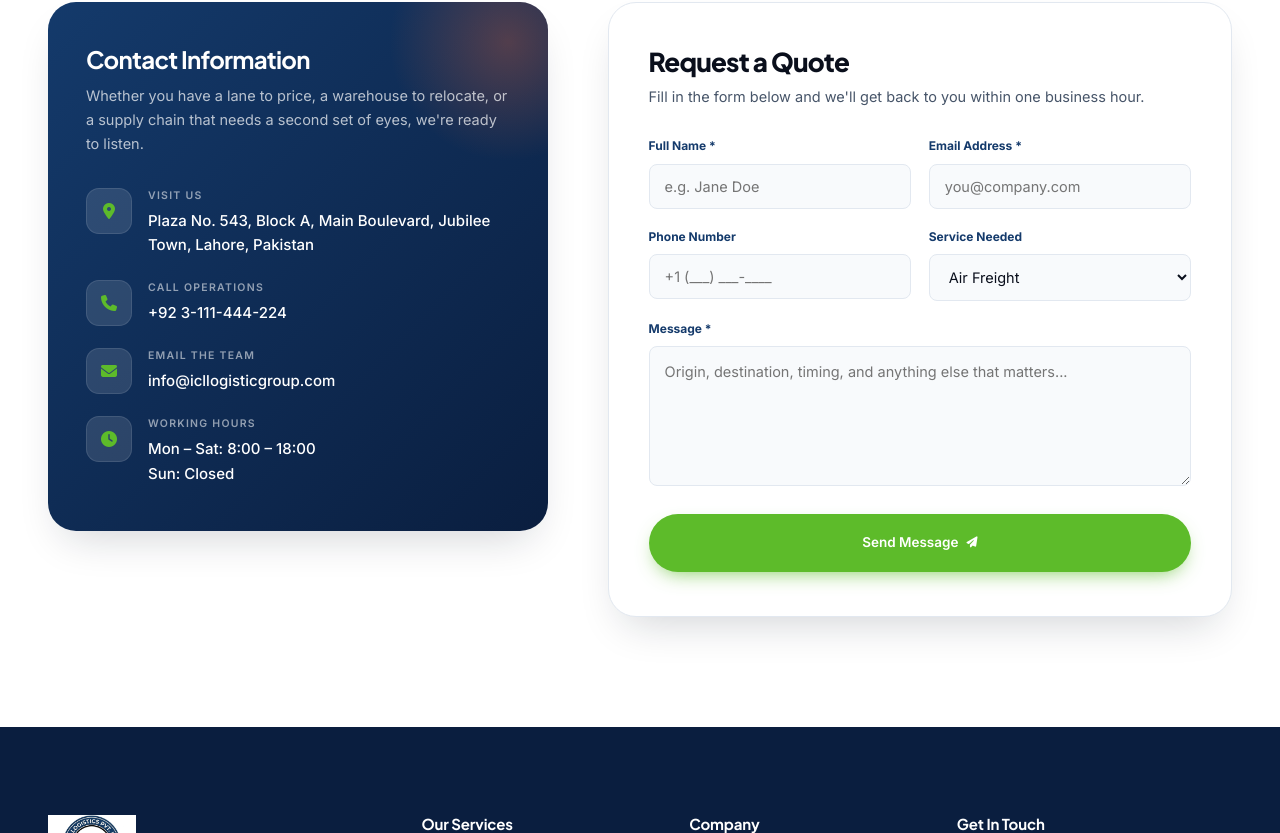
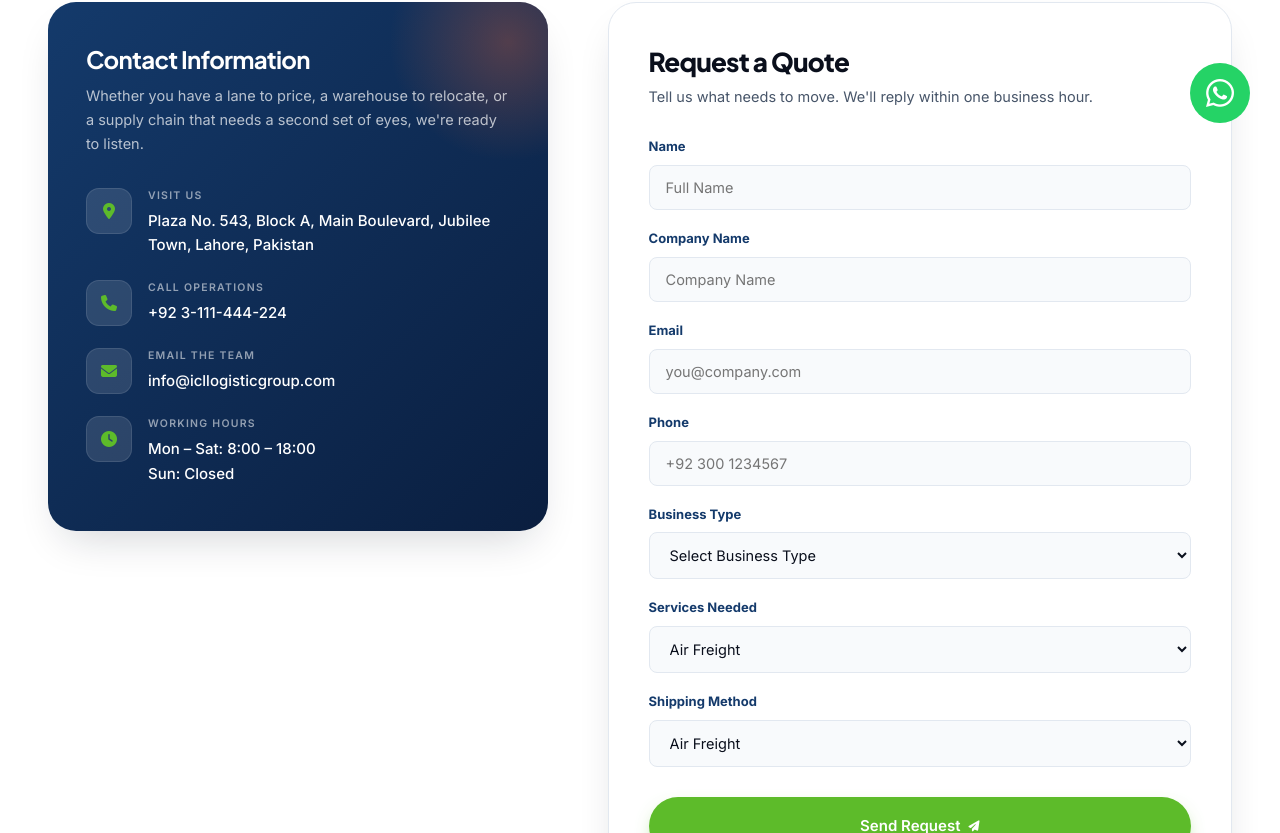
Before and after one commit to Anesa5/logistics-website, a Next.js app: page /contact in a window 1280 px wide. Shown: the part 587-1420 px from the top of the page. Built offline with nearby package versions, Linux system fonts and the light colour scheme.

Commit message:
Added WhatsApp float, updated footer social links, and fixed contact form

```diff
--- a/app/contact/page.tsx
+++ b/app/contact/page.tsx
@@ -1,28 +1,40 @@
 'use client';
 
-import { useState, FormEvent } from 'react';
+import { useState } from 'react';
 import { SERVICES } from '@/lib/data';
 
 export default function ContactPage() {
     const [sent, setSent] = useState(false);
-    const [error, setError] = useState('');
+    const [loading, setLoading] = useState(false);
 
-    const handleSubmit = (e: FormEvent<HTMLFormElement>) => {
+    const handleSubmit = async (e: React.FormEvent<HTMLFormElement>) => {
         e.preventDefault();
-        const form = e.currentTarget;
-        const name = (form.querySelector('#c-name') as HTMLInputElement)?.value.trim();
-        const email = (form.querySelector('#c-email') as HTMLInputElement)?.value.trim();
-        const message = (form.querySelector('#c-message') as HTMLTextAreaElement)?.value.trim();
+        setLoading(true);
 
-        if (!name || !email || !message) {
-            setError('Please fill in all required fields marked with *.');
-            setSent(false);
-            return;
+        const formData = new FormData(e.currentTarget);
+        // Aapki Web3Forms Access Key (Email par data bhejne ke liye)
+        formData.append("access_key", "4c6f50b6-95b5-44f5-a45b-23dca4745582");
+
+        try {
+            const response = await fetch("https://api.web3forms.com/submit", {
+                method: "POST",
+                body: formData
+            });
+
+            const data = await response.json();
+
+            if (data.success) {
+                setSent(true);
+                (e.target as HTMLFormElement).reset(); // Form clear karein
+                setTimeout(() => setSent(false), 4000);
+            } else {
+                alert("Something went wrong. Please try again.");
+            }
+        } catch (error) {
+            alert("Failed to send request. Please check your internet connection.");
+        } finally {
+            setLoading(false);
         }
-
-        setError('');
-        setSent(true);
-        form.reset();
     };
 
     return (
@@ -41,6 +53,7 @@ export default function ContactPage() {
 
             <section className="section">
                 <div className="container contact-grid">
+                    {/* LEFT SIDE INFO */}
                     <div className="contact-info-card reveal is-visible">
                         <h3>Contact Information</h3>
                         <p>Whether you have a lane to price, a warehouse to relocate, or a supply chain that needs a second set of eyes, we&apos;re ready to listen.</p>
@@ -66,7 +79,7 @@ export default function ContactPage() {
                                 <div className="contact-info-icon"><i className="fa-solid fa-envelope" /></div>
                                 <div>
                                     <small>Email the Team</small>
-                                    <strong><a href="mailto:info@logistics.com">info@icllogisticgroup.com</a></strong>
+                                    <strong><a href="mailto:info@icllogisticgroup.com">info@icllogisticgroup.com</a></strong>
                                 </div>
                             </div>
 
@@ -80,59 +93,73 @@ export default function ContactPage() {
                         </div>
                     </div>
 
-                    <form className="contact-form reveal is-visible" onSubmit={handleSubmit}>
+                    {/* RIGHT SIDE: EXACT SAME FORM FROM HERO */}
+                    <div className="contact-form reveal is-visible">
                         <h3>Request a Quote</h3>
-                        <p>Fill in the form below and we&apos;ll get back to you within one business hour.</p>
+                        <p>Tell us what needs to move. We&apos;ll reply within one business hour.</p>
 
-                        <div className="form-row">
-                            <div className="form-field">
-                                <label htmlFor="c-name">Full Name *</label>
-                                <input id="c-name" name="name" type="text" placeholder="e.g. Jane Doe" required />
+                        <form onSubmit={handleSubmit}>
+                            <div className="field">
+                                <label htmlFor="quote-name">Name</label>
+                                <input id="quote-name" name="name" type="text" placeholder="Full Name" required />
                             </div>
-                            <div className="form-field">
-                                <label htmlFor="c-email">Email Address *</label>
-                                <input id="c-email" name="email" type="email" placeholder="you@company.com" required />
+
+                            <div className="field">
+                                <label htmlFor="quote-company">Company Name</label>
+                                <input id="quote-company" name="company" type="text" placeholder="Company Name" />
                             </div>
-                        </div>
 
-                        <div className="form-row">
-                            <div className="form-field">
-                                <label htmlFor="c-phone">Phone Number</label>
-                                <input id="c-phone" name="phone" type="tel" placeholder="+1 (___) ___-____" />
+                            <div className="field">
+                                <label htmlFor="quote-email">Email</label>
+                                <input id="quote-email" name="email" type="email" placeholder="you@company.com" required />
                             </div>
-                            <div className="form-field">
-                                <label htmlFor="c-service">Service Needed</label>
-                                <select id="c-service" name="service" defaultValue="">
+
+                            <div className="field">
+                                <label htmlFor="quote-phone">Phone</label>
+                                <input id="quote-phone" name="phone" type="tel" placeholder="+92 300 1234567" />
+                            </div>
+
+                            <div className="field">
+                                <label htmlFor="quote-type">Business Type</label>
+                                <select id="quote-type" name="business_type">
+                                    <option value="">Select Business Type</option>
+                                    <option value="manufacturing">Manufacturing</option>
+                                    <option value="retail">Retail & FMCG</option>
+                                    <option value="textiles">Textiles & Apparel</option>
+                                    <option value="electronics">Electronics</option>
+                                    <option value="other">Other</option>
+                                </select>
+                            </div>
+
+                            <div className="field">
+                                <label htmlFor="quote-service">Services Needed</label>
+                                <select id="quote-service" name="service" defaultValue="">
                                     {SERVICES.map((s) => (
-                                        <option key={s.slug} value={s.slug}>{s.title}</option>
+                                        <option key={s.slug} value={s.title}>{s.title}</option>
                                     ))}
                                 </select>
                             </div>
-                        </div>
 
-                        <div className="form-row">
-                            <div className="form-field full">
-                                <label htmlFor="c-message">Message *</label>
-                                <textarea id="c-message" name="message" placeholder="Origin, destination, timing, and anything else that matters..." required />
+                            <div className="field">
+                                <label htmlFor="quote-method">Shipping Method</label>
+                                <select id="quote-method" name="shipping_method">
+                                    <option value="air">Air Freight</option>
+                                    <option value="ocean">Ocean Freight</option>
+                                    <option value="road">Road Transport</option>
+                                    <option value="not-sure">Not Sure Yet</option>
+                                </select>
                             </div>
-                        </div>
 
-                        <button className="btn btn-orange" type="submit">
-                            Send Message <i className="fa-solid fa-paper-plane" />
-                        </button>
-
-                        {error && (
-                            <div className="form-success" style={{ background: '#fee2e2', borderLeftColor: '#ef4444', color: '#991b1b' }}>
-                                {error}
-                            </div>
-                        )}
-
-                        {sent && (
-                            <div className="form-success">
-                                Thanks! Your message has been received. A member of our operations team will be in touch within one business hour.
-                            </div>
-                        )}
-                    </form>
+                            <button
+                                type="submit"
+                                className="btn btn-orange"
+                                disabled={loading}
+                                style={sent ? { background: '#22c55e', pointerEvents: 'none' } : {}}
+                            >
+                                {loading ? 'Sending...' : sent ? '✓ Request Sent' : <>Send Request <i className="fa-solid fa-paper-plane" /></>}
+                            </button>
+                        </form>
+                    </div>
                 </div>
             </section>
         </main>
--- a/app/globals.css
+++ b/app/globals.css
@@ -2933,3 +2933,123 @@ ul {
     grid-template-columns: 1fr;
   }
 }
+
+
+
+
+
+
+/* =========================================================
+   CONTACT PAGE FORM STYLING (For Home page form layout)
+   ========================================================= */
+
+.contact-form form .field {
+  margin-bottom: 18px;
+  display: flex;
+  flex-direction: column;
+}
+
+.contact-form form label {
+  font-size: 13px;
+  font-weight: 700;
+  color: var(--blue-700);
+  margin-bottom: 8px;
+}
+
+.contact-form form input,
+.contact-form form select {
+  width: 100%;
+  padding: 13px 16px;
+  border: 1.5px solid var(--line);
+  border-radius: var(--r-sm);
+  font-family: var(--font-sans);
+  font-size: 14.5px;
+  color: var(--ink);
+  background: var(--paper-2);
+  transition: all 0.2s var(--ease);
+}
+
+.contact-form form input:focus,
+.contact-form form select:focus {
+  outline: none;
+  border-color: var(--blue-600);
+  background: #fff;
+  box-shadow: 0 0 0 4px rgba(29, 78, 216, 0.12);
+}
+
+.contact-form form button.btn-orange {
+  width: 100%;
+  justify-content: center;
+  margin-top: 12px;
+  padding: 16px 24px;
+  font-size: 15px;
+}
+
+
+
+
+
+
+
+
+
+
+/* =========================================================
+   WHATSAPP FLOATING BUTTON
+   ========================================================= */
+
+.whatsapp-float {
+  position: fixed;
+  width: 60px;
+  height: 60px;
+  bottom: 90px;
+  /* Scroll top button se thoda upar */
+  right: 30px;
+  background-color: #25d366;
+  /* WhatsApp Official Green */
+  color: #FFF;
+  border-radius: 50px;
+  text-align: center;
+  font-size: 32px;
+  box-shadow: 0px 4px 15px rgba(37, 211, 102, 0.4);
+  z-index: 100;
+  display: flex;
+  align-items: center;
+  justify-content: center;
+  transition: all 0.3s ease;
+  animation: pulse-green 2s infinite;
+}
+
+.whatsapp-float:hover {
+  background-color: #128C7E;
+  color: #FFF;
+  transform: translateY(-5px);
+  box-shadow: 0px 6px 20px rgba(18, 140, 126, 0.6);
+  animation: none;
+}
+
+/* Halka sa pulse animation taaki dhyan jaye */
+@keyframes pulse-green {
+  0% {
+    box-shadow: 0 0 0 0 rgba(37, 211, 102, 0.7);
+  }
+
+  70% {
+    box-shadow: 0 0 0 15px rgba(37, 211, 102, 0);
+  }
+
+  100% {
+    box-shadow: 0 0 0 0 rgba(37, 211, 102, 0);
+  }
+}
+
+/* Mobile ke liye adjust */
+@media (max-width: 720px) {
+  .whatsapp-float {
+    width: 50px;
+    height: 50px;
+    font-size: 26px;
+    bottom: 80px;
+    right: 20px;
+  }
+}
--- a/app/layout.tsx
+++ b/app/layout.tsx
@@ -2,6 +2,7 @@ import type { Metadata } from 'next';
 import Header from '@/components/Header';
 import Footer from '@/components/Footer';
 import ScrollToTop from '@/components/ScrollToTop';
+import WhatsAppButton from '@/components/WhatsAppButton'; // <-- WhatsApp Button Import
 import './globals.css';
 
 export const metadata: Metadata = {
@@ -30,6 +31,7 @@ export default function RootLayout({ children }: { children: React.ReactNode })
           {children}
           <Footer />
           <ScrollToTop />
+          <WhatsAppButton /> {/* <-- Yahan Add Kiya Hai */}
         </div>
       </body>
     </html>
--- a/app/page.tsx
+++ b/app/page.tsx
@@ -99,7 +99,7 @@ export default function HomePage() {
 
             </div>
             <div className="split-visual-badge">
-              <strong>16+</strong>
+              <strong>14+</strong>
               <span>Years Experience</span>
             </div>
           </Reveal>
--- /dev/null
+++ b/components/WhatsAppButton.tsx
@@ -0,0 +1,22 @@
+'use client';
+
+export default function WhatsAppButton() {
+    // Yahan apna WhatsApp number dalein (Country code ke sath, bina + ke)
+    // Example: Pakistan ka 03111444224 -> 923111444224
+    const phoneNumber = '923111444224';
+    const message = 'Hello ICL Logistics, I would like to inquire about your services.';
+
+    const whatsappUrl = `https://wa.me/${phoneNumber}?text=${encodeURIComponent(message)}`;
+
+    return (
+        <a
+            href={whatsappUrl}
+            target="_blank"
+            rel="noopener noreferrer"
+            className="whatsapp-float"
+            aria-label="Chat on WhatsApp"
+        >
+            <i className="fa-brands fa-whatsapp"></i>
+        </a>
+    );
+}
```
Also changed, not shown: components/Footer.tsx (+14 -6 lines), components/Hero.tsx (+65 -90 lines).
